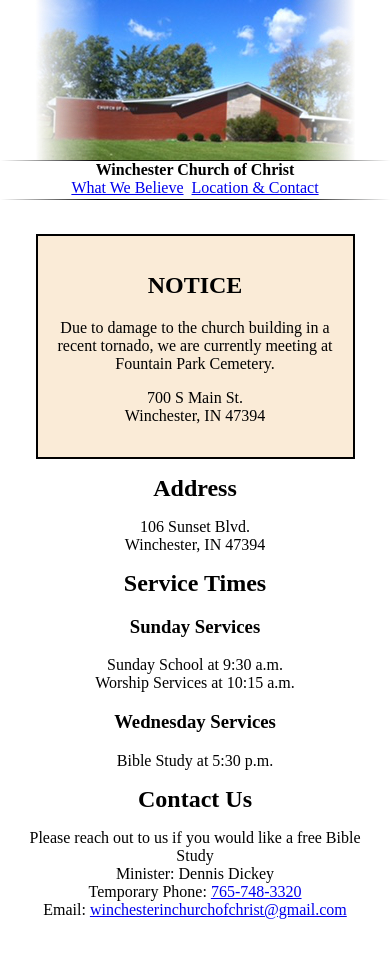
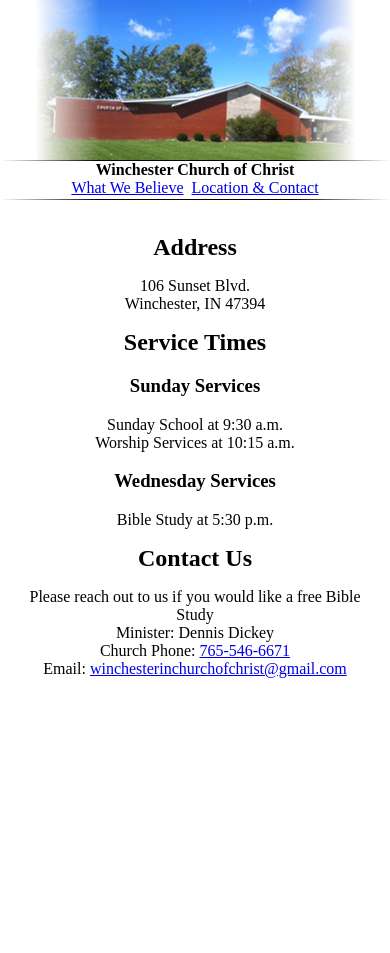
Before and after one commit to eforrest8/winchester-church, a plain HTML site: page contact.html in a window 390 px wide. After the commit the page ends 844 px from the top, so only its background shows below. Drawn offline with Linux system fonts and the light colour scheme; files whose address does not match are found by name.

Commit message:
Update contact details
remove notice about meeting at fountain park cemetery
update phone number to permanent phone

```diff
--- a/contact.html
+++ b/contact.html
@@ -57,18 +57,6 @@
 		<!-- <HR class="line" width="100%" /> -->
 		<br>
 		<DIV class="text">
-
-			<aside>
-				<h1>NOTICE</h1>
-				<p>
-					Due to damage to the church building in a recent tornado,
-					we are currently meeting at Fountain Park Cemetery.
-				</p>
-				<p>
-					700 S Main St.<br>
-					Winchester, IN 47394<br>
-				</p>
-			</aside>
 			<h1>Address</h1>
 				<p>
 					106 Sunset Blvd.<br>
@@ -86,7 +74,7 @@
 					<p>
 						Please reach out to us if you would like a free Bible Study<br>
 						Minister: Dennis Dickey<br>
-						Temporary Phone: <a href="tel:7657483320">765-748-3320</a><br>
+						Church Phone: <a href="tel:7655466671">765-546-6671</a><br>
 						Email: <a href="mailto:winchesterinchurchofchrist@gmail.com">winchesterinchurchofchrist@gmail.com</a>
 					</p>
 			<br>
```
